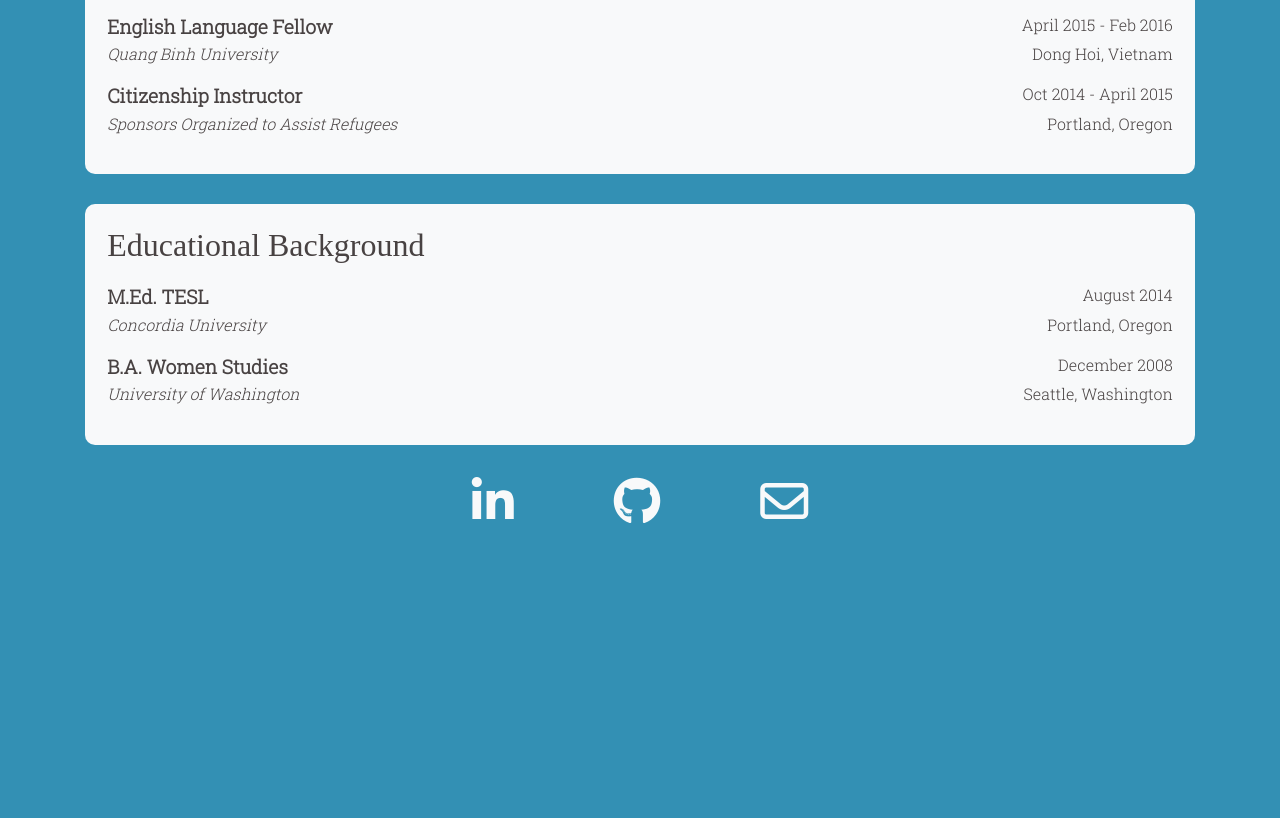
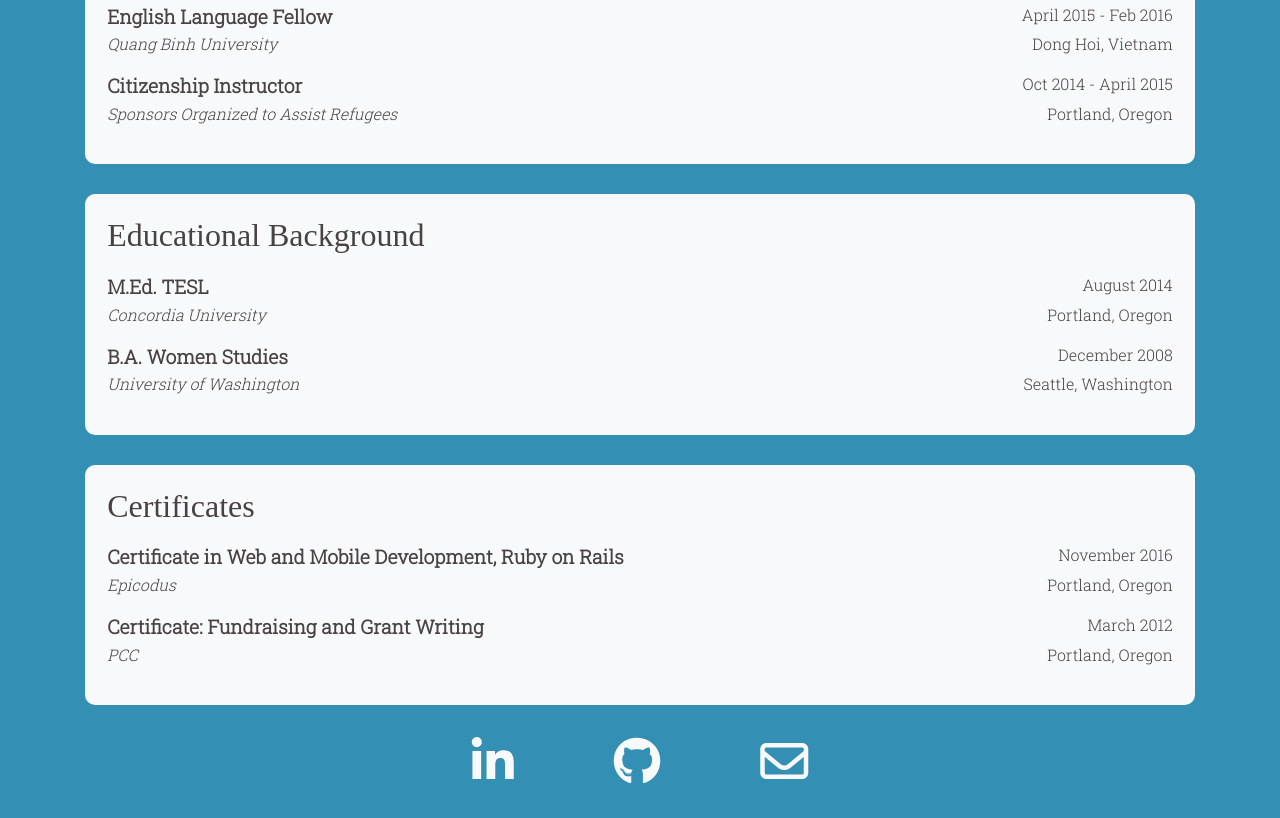
Before and after one commit to stephr3/teaching-portfolio, a plain HTML site: page index.html in a window 1280 px wide. Shown: the part 914-1732 px from the top of the page. Before the commit the page ends 1472 px from the top, so only its background shows below. Drawn offline with nearby package versions, Linux system fonts and the light colour scheme; a web font is replaced by a local one.

Commit message:
change icon color, remove home icon, add certificates

```diff
--- a/index.html
+++ b/index.html
@@ -17,7 +17,6 @@
 	</div>
 
 	<nav class="navbar navbar-expand-lg navbar-light bg-light">
-	  <a class="navbar-brand" href="index.html"><img id="nav-img" src="assets/icon_blue.png" /></a>
 	  <button class="navbar-toggler" type="button" data-toggle="collapse" data-target="#navbarNav" aria-controls="navbarNav" aria-expanded="false" aria-label="Toggle navigation">
 	    <span class="navbar-toggler-icon"></span>
 	  </button>
@@ -200,6 +199,44 @@
 				</div>
 			</div>
 		</div>
+
+		<div class="section" id="certificates">
+			<h2>Certificates</h2>
+			<div class="work-row-1 row">
+				<div class="work-1 col-md-8">
+					<p>Certificate in Web and Mobile Development, Ruby on Rails</p>
+				</div>
+				<div class="work-2 text-md-right col-md-4">
+					<p>November 2016</p>
+				</div>
+			</div>
+			<div class="row">
+				<div class="work-3 col-md-8">
+					<p>Epicodus</p>
+				</div>
+				<div class="work-4 text-md-right col-md-4">
+					<p>Portland, Oregon</p>
+				</div>
+			</div>
+
+			<div class="work-row-1 row">
+				<div class="work-1 col-md-8">
+					<p>Certificate: Fundraising and Grant Writing</p>
+				</div>
+				<div class="work-2 text-md-right col-md-4">
+					<p>March 2012</p>
+				</div>
+			</div>
+			<div class="row">
+				<div class="work-3 col-md-8">
+					<p>PCC</p>
+				</div>
+				<div class="work-4 text-md-right col-md-4">
+					<p>Portland, Oregon</p>
+				</div>
+			</div>
+		</div>
+
 	</div>
 
 	<div class="contact">
```
Also changed, not shown: committee-work.html (+0 -1 lines), documents/goals.html (+1 -2 lines), documents/teaching-philosophy.html (+0 -1 lines), professional-development/conferences-attended.html (+0 -1 lines), professional-development/presentations.html (+0 -1 lines), professional-development/self-reflection.html (+0 -1 lines), professional-development/writing.html (+0 -1 lines), supplemental-materials.html (+6 -1 lines), assets/favicon.ico, assets/icon_blue.png, 2 other files.
